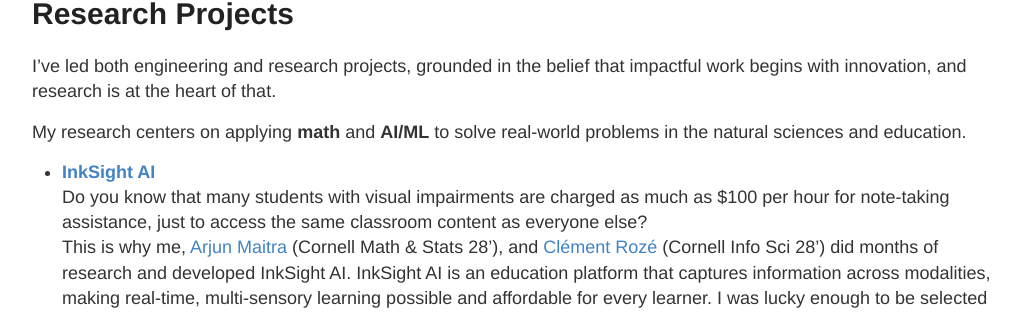
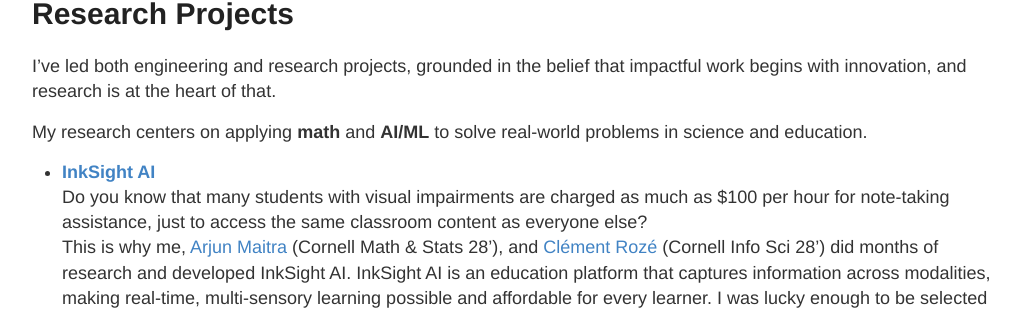
Before and after one commit to nicolehao34/nicolehao34.github.io, a Jekyll site: the page built from index.md, in a window 1280 px wide and 900 px high, scrolled down 470 px. Shown: the part 138-452 px from the top of the window, without its empty margins (128-1149 px from the left). Built offline with Jekyll 4.4.1, drawn with Linux system fonts in a browser that asks for light colours.

Commit message:
Update index.md

```diff
--- a/index.md
+++ b/index.md
@@ -20,7 +20,7 @@
 # Research Projects
 I've led both engineering and research projects, grounded in the belief that impactful work begins with innovation, and research is at the heart of that. <br>
 
-My research centers on applying **math** and **AI/ML** to solve real-world problems in the natural sciences and education.
+My research centers on applying **math** and **AI/ML** to solve real-world problems in science and education.
 
 -  **[InkSight AI](https://github.com/Cornell-InkSight/InkSightMVP.git)** <br>
 Do you know that many students with visual impairments are charged as much as $100 per hour for note-taking assistance, just to access the same classroom content as everyone else? <br> This is why me, [Arjun Maitra](https://arjunmaitra.com/) (Cornell Math & Stats 28'), and [Clément Rozé](https://clementroze.com/) (Cornell Info Sci 28') did months of research and developed InkSight AI. InkSight AI is an education platform that captures information across modalities, making real-time, multi-sensory learning possible and affordable for every learner. I was lucky enough to be selected by [the Cornell eLab Student Startup Accelerator](https://eship.cornell.edu/elab-welcomes-24-student-startup-teams-to-fall-cohort/) as part of their Fall 24 cohort with this project. <br>
```
